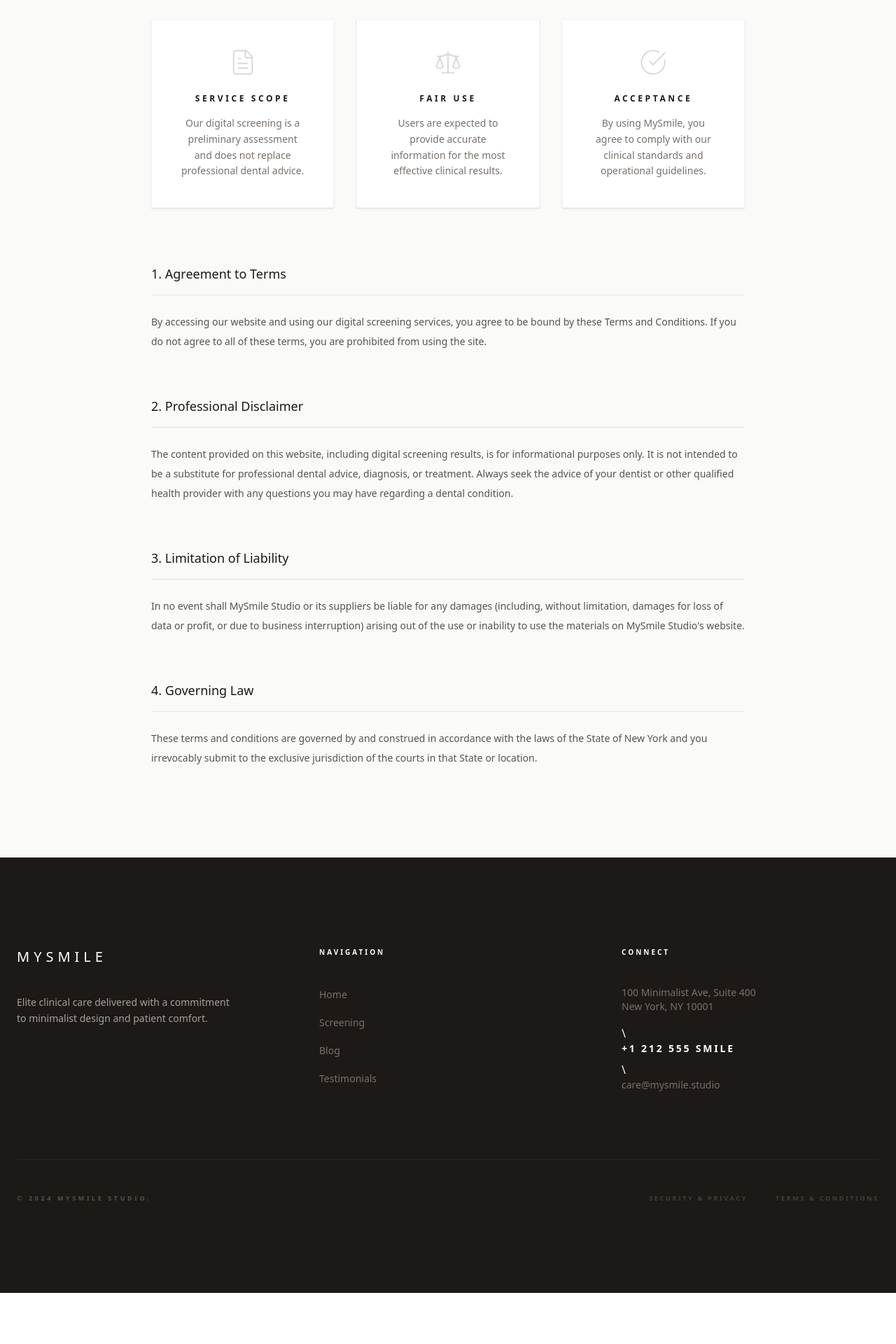
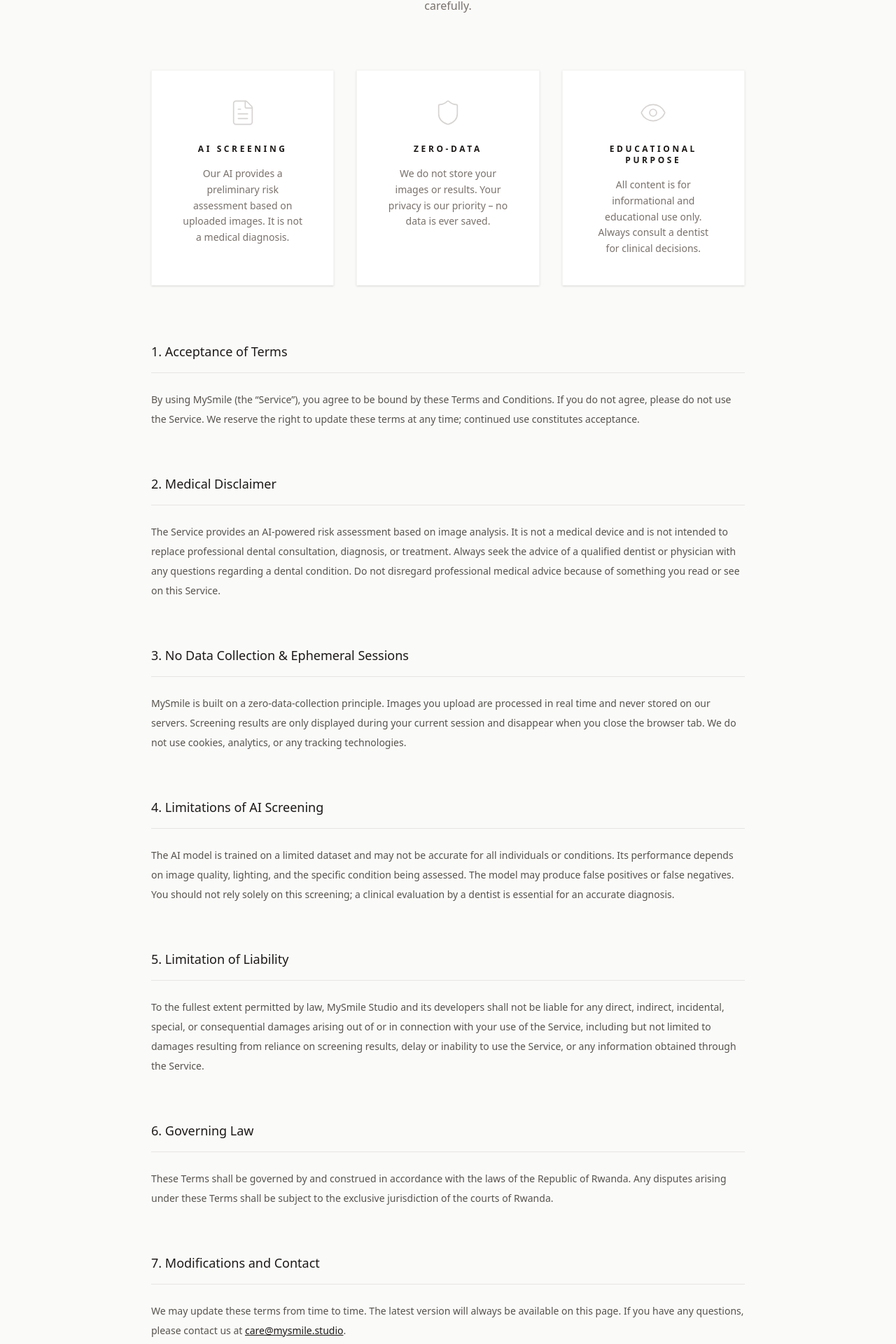
Before and after one commit to albertniyo/MySmile, a React (Vite) app in the folder MySmile/: page /terms-conditions in a window 1280 px wide. Shown: the part 299-2219 px from the top of the page at 70% size. Before the commit the page ends 2146 px from the top, so only its background shows below. Built offline with nearby package versions, Linux system fonts and the light colour scheme.

Commit message:
refactor: update Security and Terms pages for clarity and privacy emphasis

```diff
--- a/MySmile/src/pages/SecurityPrivacyPage.tsx
+++ b/MySmile/src/pages/SecurityPrivacyPage.tsx
@@ -1,61 +1,68 @@
 import React from "react";
-import { ShieldCheck, Eye, Lock } from "lucide-react";
+import { ShieldCheck, Eye, Lock, Trash2, Zap } from "lucide-react";
 
 const SecurityPrivacyPage: React.FC = () => {
   return (
     <div className="pt-40 pb-32 min-h-screen bg-stone-50">
       <div className="container mx-auto px-6 max-w-4xl">
         <header className="mb-20 text-center">
-          <h1 className="text-[10px] font-bold uppercase tracking-[0.6em] text-stone-400 mb-6">Legal & Protection</h1>
+          <h1 className="text-[10px] font-bold uppercase tracking-[0.6em] text-stone-400 mb-6">Your Privacy, Our Promise</h1>
           <h2 className="text-4xl md:text-5xl font-light text-stone-900 tracking-tight">Security & Privacy</h2>
+          <p className="text-stone-500 font-light mt-6 max-w-2xl mx-auto">
+            MySmile is built on a zero‑data‑collection foundation. Your images and results never leave your device.
+          </p>
         </header>
 
         <div className="grid grid-cols-1 md:grid-cols-3 gap-8 mb-20">
           <div className="bg-white p-10 border border-stone-100 shadow-sm flex flex-col items-center text-center">
-            <ShieldCheck className="w-10 h-10 text-stone-300 mb-6 font-light" strokeWidth={1} />
-            <h3 className="text-xs font-bold uppercase tracking-[0.3em] mb-4 text-stone-900">Data Protection</h3>
+            <Trash2 className="w-10 h-10 text-stone-300 mb-6" strokeWidth={1} />
+            <h3 className="text-xs font-bold uppercase tracking-[0.3em] mb-4 text-stone-900">No Storage</h3>
             <p className="text-sm text-stone-500 font-light leading-relaxed">
-              We employ military-grade encryption to ensure your clinical data remains private and secure.
+              Images are processed in real time and <strong>never stored</strong> on our servers. Everything is ephemeral.
             </p>
           </div>
           <div className="bg-white p-10 border border-stone-100 shadow-sm flex flex-col items-center text-center">
-            <Eye className="w-10 h-10 text-stone-300 mb-6 font-light" strokeWidth={1} />
-            <h3 className="text-xs font-bold uppercase tracking-[0.3em] mb-4 text-stone-900">Transparency</h3>
+            <Eye className="w-10 h-10 text-stone-300 mb-6" strokeWidth={1} />
+            <h3 className="text-xs font-bold uppercase tracking-[0.3em] mb-4 text-stone-900">Full Transparency</h3>
             <p className="text-sm text-stone-500 font-light leading-relaxed">
-              You have full control over your information. We never share your data with third parties.
+              No cookies, no analytics, no third‑party tracking. You are in complete control.
             </p>
           </div>
           <div className="bg-white p-10 border border-stone-100 shadow-sm flex flex-col items-center text-center">
-            <Lock className="w-10 h-10 text-stone-300 mb-6 font-light" strokeWidth={1} />
-            <h3 className="text-xs font-bold uppercase tracking-[0.3em] mb-4 text-stone-900">Patient Privacy</h3>
+            <Zap className="w-10 h-10 text-stone-300 mb-6" strokeWidth={1} />
+            <h3 className="text-xs font-bold uppercase tracking-[0.3em] mb-4 text-stone-900">Ephemeral Sessions</h3>
             <p className="text-sm text-stone-500 font-light leading-relaxed">
-              HIPAA compliant systems designed to protect your medical history and screening results.
+              Results disappear when you close the tab. We don't collect, sell, or share any personal data.
             </p>
           </div>
         </div>
 
         <div className="space-y-16 text-stone-600">
           <section>
-            <h3 className="text-lg font-light text-stone-900 mb-6 border-b border-stone-200 pb-4">Our Commitment</h3>
-            <p className="text-sm font-light leading-loose mb-4">
-              At MySmile, we believe that your health information is your most personal data. Our minimalist approach extends to our data collection—we only ask for what is absolutely necessary to provide you with elite clinical care.
-            </p>
+            <h3 className="text-lg font-light text-stone-900 mb-6 border-b border-stone-200 pb-4">Zero‑Data Commitment</h3>
             <p className="text-sm font-light leading-loose">
-              This policy outlines how we collect, use, and safeguard your personal information when you use our digital screening tools and website services.
+              MySmile is designed with privacy by default. <strong>We do not store any images, screening results, or personal information.</strong> The images you upload are processed in memory on our server, used only for the AI inference, and then discarded. No data is written to any persistent storage. When you close your browser tab, all results vanish.
             </p>
           </section>
 
           <section>
-            <h3 className="text-lg font-light text-stone-900 mb-6 border-b border-stone-200 pb-4">Information Collection</h3>
+            <h3 className="text-lg font-light text-stone-900 mb-6 border-b border-stone-200 pb-4">No Tracking, No Analytics</h3>
             <p className="text-sm font-light leading-loose">
-              During the screening process, we collect images and basic health indicators provided by you. This data is used exclusively for diagnostic assessment and to improve our clinical screening algorithms.
+              We do not use cookies, analytics tools, or any third‑party services that could track your behavior. There are no login requirements, no email collection, and no user profiles. Your screening is completely anonymous.
             </p>
           </section>
 
           <section>
-            <h3 className="text-lg font-light text-stone-900 mb-6 border-b border-stone-200 pb-4">Contact Information</h3>
+            <h3 className="text-lg font-light text-stone-900 mb-6 border-b border-stone-200 pb-4">Secure Inference</h3>
             <p className="text-sm font-light leading-loose">
-              If you have any questions regarding your privacy or security, please contact our data protection officer at <span className="text-stone-900 font-normal">privacy@mysmile.studio</span>.
+              All communication between your browser and our backend is encrypted using HTTPS. The AI model is hosted on a secure server and does not retain any image data after inference. You can verify this by inspecting our open‑source code.
+            </p>
+          </section>
+
+          <section>
+            <h3 className="text-lg font-light text-stone-900 mb-6 border-b border-stone-200 pb-4">Your Rights & Contact</h3>
+            <p className="text-sm font-light leading-loose">
+              Because we collect no data, there is nothing to delete or correct. If you have any questions about our privacy practices, please reach out to <a href="mailto:a.niyonseng@alustudent.com" className="text-stone-900 underline">admin@mysmile.com</a>.
             </p>
           </section>
         </div>
--- a/MySmile/src/pages/TermsPage.tsx
+++ b/MySmile/src/pages/TermsPage.tsx
@@ -1,5 +1,5 @@
 import React from "react";
-import { FileText, Scale, CheckCircle } from "lucide-react";
+import { FileText, Scale, CheckCircle, Zap, Shield, Eye } from "lucide-react";
 
 const TermsPage: React.FC = () => {
   return (
@@ -8,58 +8,82 @@ const TermsPage: React.FC = () => {
         <header className="mb-20 text-center">
           <h1 className="text-[10px] font-bold uppercase tracking-[0.6em] text-stone-400 mb-6">Service Agreement</h1>
           <h2 className="text-4xl md:text-5xl font-light text-stone-900 tracking-tight">Terms & Conditions</h2>
+          <p className="text-stone-500 font-light mt-6 max-w-2xl mx-auto">
+            MySmile is a non‑commercial, educational screening tool. Please read these terms carefully.
+          </p>
         </header>
 
         <div className="grid grid-cols-1 md:grid-cols-3 gap-8 mb-20">
           <div className="bg-white p-10 border border-stone-100 shadow-sm flex flex-col items-center text-center">
-            <FileText className="w-10 h-10 text-stone-300 mb-6 font-light" strokeWidth={1} />
-            <h3 className="text-xs font-bold uppercase tracking-[0.3em] mb-4 text-stone-900">Service Scope</h3>
+            <FileText className="w-10 h-10 text-stone-300 mb-6" strokeWidth={1} />
+            <h3 className="text-xs font-bold uppercase tracking-[0.3em] mb-4 text-stone-900">AI Screening</h3>
             <p className="text-sm text-stone-500 font-light leading-relaxed">
-              Our digital screening is a preliminary assessment and does not replace professional dental advice.
+              Our AI provides a preliminary risk assessment based on uploaded images. It is not a medical diagnosis.
             </p>
           </div>
           <div className="bg-white p-10 border border-stone-100 shadow-sm flex flex-col items-center text-center">
-            <Scale className="w-10 h-10 text-stone-300 mb-6 font-light" strokeWidth={1} />
-            <h3 className="text-xs font-bold uppercase tracking-[0.3em] mb-4 text-stone-900">Fair Use</h3>
+            <Shield className="w-10 h-10 text-stone-300 mb-6" strokeWidth={1} />
+            <h3 className="text-xs font-bold uppercase tracking-[0.3em] mb-4 text-stone-900">Zero‑Data</h3>
             <p className="text-sm text-stone-500 font-light leading-relaxed">
-              Users are expected to provide accurate information for the most effective clinical results.
+              We do not store your images or results. Your privacy is our priority – no data is ever saved.
             </p>
           </div>
           <div className="bg-white p-10 border border-stone-100 shadow-sm flex flex-col items-center text-center">
-            <CheckCircle className="w-10 h-10 text-stone-300 mb-6 font-light" strokeWidth={1} />
-            <h3 className="text-xs font-bold uppercase tracking-[0.3em] mb-4 text-stone-900">Acceptance</h3>
+            <Eye className="w-10 h-10 text-stone-300 mb-6" strokeWidth={1} />
+            <h3 className="text-xs font-bold uppercase tracking-[0.3em] mb-4 text-stone-900">Educational Purpose</h3>
             <p className="text-sm text-stone-500 font-light leading-relaxed">
-              By using MySmile, you agree to comply with our clinical standards and operational guidelines.
+              All content is for informational and educational use only. Always consult a dentist for clinical decisions.
             </p>
           </div>
         </div>
 
         <div className="space-y-16 text-stone-600">
           <section>
-            <h3 className="text-lg font-light text-stone-900 mb-6 border-b border-stone-200 pb-4">1. Agreement to Terms</h3>
+            <h3 className="text-lg font-light text-stone-900 mb-6 border-b border-stone-200 pb-4">1. Acceptance of Terms</h3>
             <p className="text-sm font-light leading-loose">
-              By accessing our website and using our digital screening services, you agree to be bound by these Terms and Conditions. If you do not agree to all of these terms, you are prohibited from using the site.
+              By using MySmile (the “Service”), you agree to be bound by these Terms and Conditions. If you do not agree, please do not use the Service. We reserve the right to update these terms at any time; continued use constitutes acceptance.
             </p>
           </section>
 
           <section>
-            <h3 className="text-lg font-light text-stone-900 mb-6 border-b border-stone-200 pb-4">2. Professional Disclaimer</h3>
+            <h3 className="text-lg font-light text-stone-900 mb-6 border-b border-stone-200 pb-4">2. Medical Disclaimer</h3>
             <p className="text-sm font-light leading-loose">
-              The content provided on this website, including digital screening results, is for informational purposes only. It is not intended to be a substitute for professional dental advice, diagnosis, or treatment. Always seek the advice of your dentist or other qualified health provider with any questions you may have regarding a dental condition.
+              The Service provides an AI‑powered risk assessment based on image analysis. <strong>It is not a medical device and is not intended to replace professional dental consultation, diagnosis, or treatment.</strong> Always seek the advice of a qualified dentist or physician with any questions regarding a dental condition. Do not disregard professional medical advice because of something you read or see on this Service.
             </p>
           </section>
 
           <section>
-            <h3 className="text-lg font-light text-stone-900 mb-6 border-b border-stone-200 pb-4">3. Limitation of Liability</h3>
+            <h3 className="text-lg font-light text-stone-900 mb-6 border-b border-stone-200 pb-4">3. No Data Collection & Ephemeral Sessions</h3>
             <p className="text-sm font-light leading-loose">
-              In no event shall MySmile Studio or its suppliers be liable for any damages (including, without limitation, damages for loss of data or profit, or due to business interruption) arising out of the use or inability to use the materials on MySmile Studio's website.
+              MySmile is built on a zero‑data‑collection principle. Images you upload are processed in real time and <strong>never stored</strong> on our servers. Screening results are only displayed during your current session and disappear when you close the browser tab. We do not use cookies, analytics, or any tracking technologies.
             </p>
           </section>
 
           <section>
-            <h3 className="text-lg font-light text-stone-900 mb-6 border-b border-stone-200 pb-4">4. Governing Law</h3>
+            <h3 className="text-lg font-light text-stone-900 mb-6 border-b border-stone-200 pb-4">4. Limitations of AI Screening</h3>
             <p className="text-sm font-light leading-loose">
-              These terms and conditions are governed by and construed in accordance with the laws of the State of New York and you irrevocably submit to the exclusive jurisdiction of the courts in that State or location.
+              The AI model is trained on a limited dataset and may not be accurate for all individuals or conditions. Its performance depends on image quality, lighting, and the specific condition being assessed. The model may produce false positives or false negatives. You should not rely solely on this screening; a clinical evaluation by a dentist is essential for an accurate diagnosis.
+            </p>
+          </section>
+
+          <section>
+            <h3 className="text-lg font-light text-stone-900 mb-6 border-b border-stone-200 pb-4">5. Limitation of Liability</h3>
+            <p className="text-sm font-light leading-loose">
+              To the fullest extent permitted by law, MySmile Studio and its developers shall not be liable for any direct, indirect, incidental, special, or consequential damages arising out of or in connection with your use of the Service, including but not limited to damages resulting from reliance on screening results, delay or inability to use the Service, or any information obtained through the Service.
+            </p>
+          </section>
+
+          <section>
+            <h3 className="text-lg font-light text-stone-900 mb-6 border-b border-stone-200 pb-4">6. Governing Law</h3>
+            <p className="text-sm font-light leading-loose">
+              These Terms shall be governed by and construed in accordance with the laws of the Republic of Rwanda. Any disputes arising under these Terms shall be subject to the exclusive jurisdiction of the courts of Rwanda.
+            </p>
+          </section>
+
+          <section>
+            <h3 className="text-lg font-light text-stone-900 mb-6 border-b border-stone-200 pb-4">7. Modifications and Contact</h3>
+            <p className="text-sm font-light leading-loose">
+              We may update these terms from time to time. The latest version will always be available on this page. If you have any questions, please contact us at <a href="mailto:care@mysmile.studio" className="text-stone-900 underline">care@mysmile.studio</a>.
             </p>
           </section>
         </div>
```
